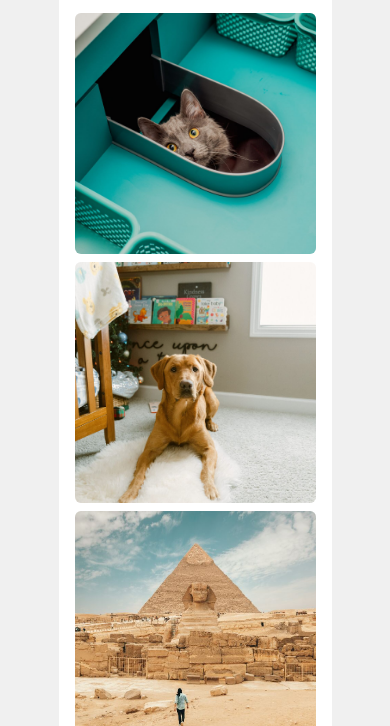
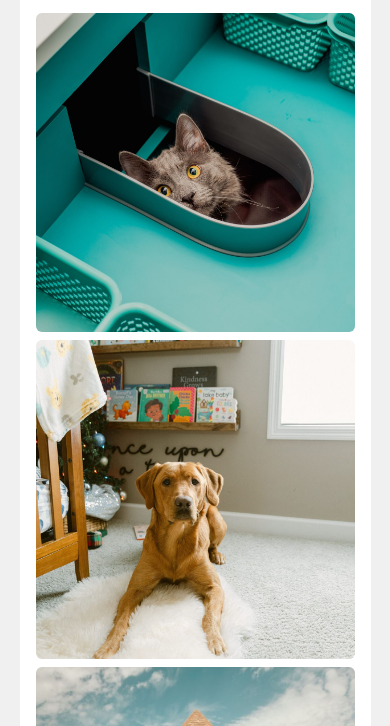
Before and after one commit to mo3lii/Gallery-Project, a plain HTML site: page index.html in a window 390 px wide. Shown: the part 118-844 px from the top of the page. Drawn offline with Linux system fonts and the light colour scheme.

Commit message:
update style file

```diff
--- a/style.css
+++ b/style.css
@@ -30,3 +30,8 @@ body {
 #gallery {
   width: 70%;
 }
+@media (max-width: 767px) {
+  #gallery {
+    width: 90%;
+  }
+}
```
